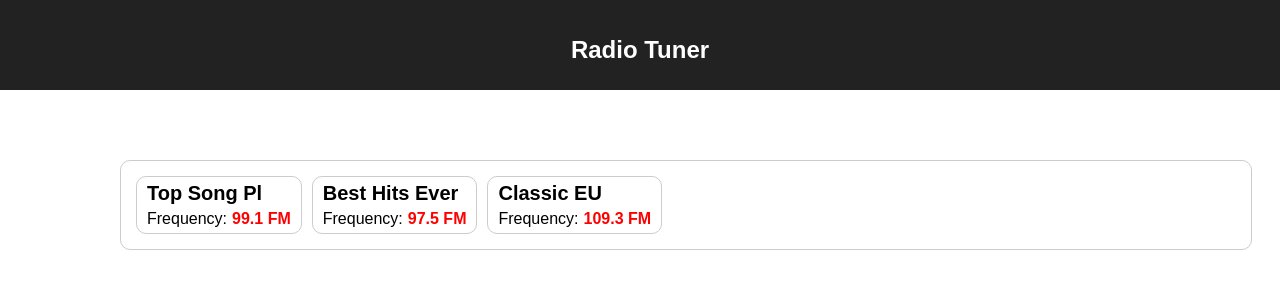
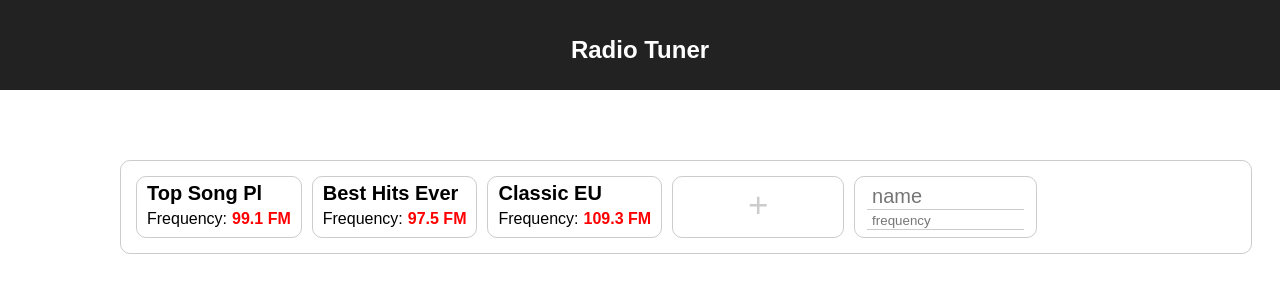
Before and after one commit to moniikag/radio-tuner2, a React (Create React App) app: page / in a window 1280 px wide. Shown: the top 300 px of the page. Built offline with nearby package versions, Linux system fonts and the light colour scheme.

Commit message:
Add new item button & form

```diff
--- a/src/components/RadioStations/index.jsx
+++ b/src/components/RadioStations/index.jsx
@@ -1,6 +1,7 @@
 import React, { Component } from 'react'
 
 import RadioStation from './RadioStation'
+import './styles.css'
 
 class RadioStations extends Component {
   constructor(props) {
@@ -25,6 +26,15 @@ class RadioStations extends Component {
     return (
       <ul className="radio-stations-list">
         {this.renderRadioStations()}
+        <li>
+          <button className="add"> + </button>
+        </li>
+        <li>
+          <form>
+            <input id="name" type="text" placeholder="name" />
+            <input type="text" placeholder="frequency" />
+          </form>
+        </li>
       </ul>
     )
   }
--- /dev/null
+++ b/src/components/RadioStations/styles.css
@@ -0,0 +1,40 @@
+.radio-stations-list {
+  display: flex;
+  flex-wrap: wrap;
+  justify-content: flex-start;
+  align-items: stretch;
+  list-style-type: none;
+  padding: 0;
+  margin: 10px;
+}
+
+.radio-stations-list li {
+  min-width: 100px;
+  padding: 5px 10px;
+  margin: 5px;
+  border: 1px solid #ccc;
+  border-radius: 10px;
+}
+
+.radio-stations-list li form input {
+  display: block;
+  margin: 2px;
+  width: 150px;
+  padding-left: 5px;
+  border: none;
+  border-bottom: 1px solid #ccc;
+}
+
+.radio-stations-list li form input#name {
+  font-size: 20px;
+}
+
+button.add {
+  height: 100%;
+  width: 150px;
+  padding: 0px 0 5px 0;
+  font-size: 35px;
+  color: #ccc;
+  border: none;
+  background: none;
+}
--- a/src/index.css
+++ b/src/index.css
@@ -14,21 +14,3 @@ body {
   border: 1px solid #ccc;
   border-radius: 10px;
 }
-
-.radio-stations-list {
-  display: flex;
-  flex-wrap: wrap;
-  justify-content: flex-start;
-  align-items: stretch;
-  list-style-type: none;
-  padding: 0;
-  margin: 10px;
-}
-
-.radio-stations-list li {
-  min-width: 100px;
-  padding: 5px 10px;
-  margin: 5px;
-  border: 1px solid #ccc;
-  border-radius: 10px;
-}
```
